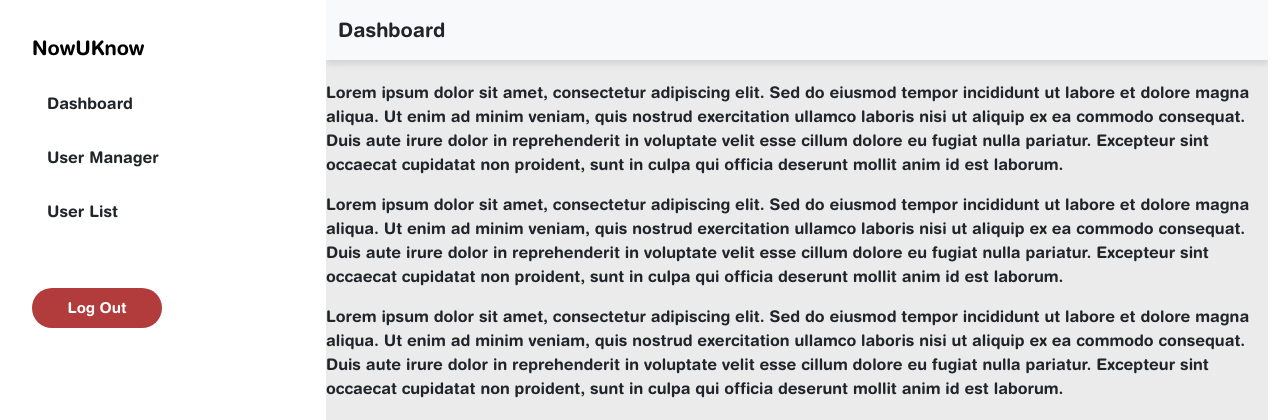
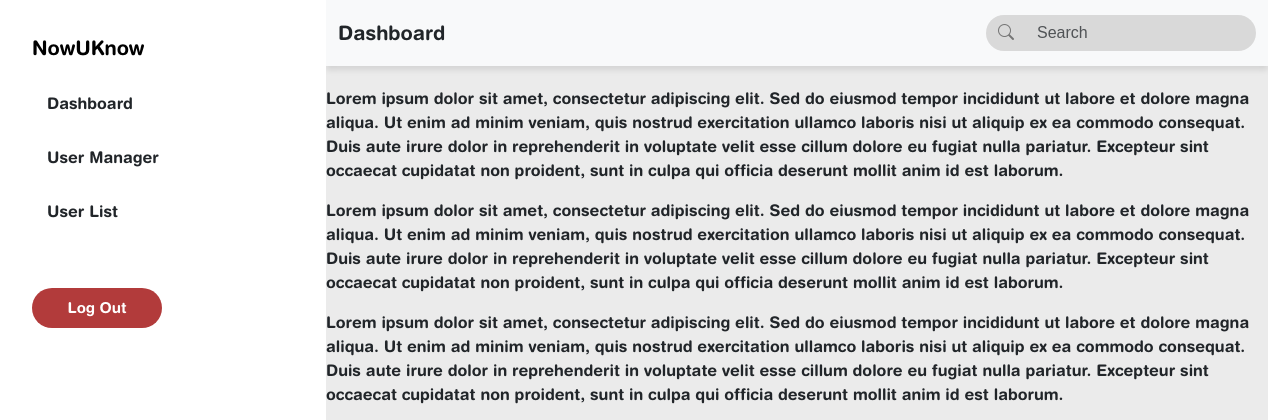
Before and after one commit to G4-NUK/NowUKnow, a PHP site: page /Admin/adminDashBoard.html in a window 1280 px wide. Shown: the top 420 px of the page. Run offline with PHP 8.4, Linux system fonts and the light colour scheme.

Commit message:
Admin Search Bar

```diff
--- a/Admin/adminDashBoard.html
+++ b/Admin/adminDashBoard.html
@@ -1,16 +1,14 @@
 <!DOCTYPE html>
 <html lang="en">
+
 <head>
   <meta charset="UTF-8" />
   <meta name="viewport" content="width=device-width, initial-scale=1.0" />
-    <link
-      href="https://cdn.jsdelivr.net/npm/bootstrap@5.3.0-alpha1/dist/css/bootstrap.min.css"
-      rel="stylesheet"
-    />
+  <link href="https://cdn.jsdelivr.net/npm/bootstrap@5.3.0-alpha1/dist/css/bootstrap.min.css" rel="stylesheet" />
   <link rel="stylesheet" href="styles.css">
+  <link href="https://cdn.jsdelivr.net/npm/bootstrap-icons/font/bootstrap-icons.css" rel="stylesheet" />
   <title>NowUKnow</title>
 </head>
-
 
 <body>
   <div class="container-fluid">
@@ -19,15 +17,8 @@
       <div class="col-md-3 left-column">
         <nav class="navbar navbar-expand-md navbar-light">
           <a class="navbar-brand" href="#">NowUKnow</a>
-            <button
-              class="navbar-toggler"
-              type="button"
-              data-bs-toggle="collapse"
-              data-bs-target="#sidebarNav"
-              aria-controls="sidebarNav"
-              aria-expanded="false"
-              aria-label="Toggle sidebar"
-            >
+          <button class="navbar-toggler" type="button" data-bs-toggle="collapse" data-bs-target="#sidebarNav"
+            aria-controls="sidebarNav" aria-expanded="false" aria-label="Toggle sidebar">
             <span class="navbar-toggler-icon"></span>
           </button>
         </nav>
@@ -35,19 +26,13 @@
           <div class="sidebar">
             <ul>
               <li>
-                  <a href="adminDashBoard.html"
-                    ><span class="nav-title">Dashboard</span></a
-                  >
+                <a href="adminDashBoard.html"><span class="nav-title">Dashboard</span></a>
               </li>
               <li>
-                  <a href="userManager.html"
-                    ><span class="nav-title">User Manager</span></a
-                  >
+                <a href="userManager.html"><span class="nav-title">User Manager</span></a>
               </li>
               <li>
-                  <a href="userList.html"
-                    ><span class="nav-title">User List</span></a
-                  >
+                <a href="userList.html"><span class="nav-title">User List</span></a>
               </li>
             </ul>
           </div>
@@ -59,19 +44,13 @@
         <div class="sidebar d-none d-md-block">
           <ul>
             <li>
-                <a href="adminDashBoard.html"
-                  ><span class="nav-title">Dashboard</span></a
-                >
+              <a href="adminDashBoard.html"><span class="nav-title">Dashboard</span></a>
             </li>
             <li>
-                <a href="userManager.html"
-                  ><span class="nav-title">User Manager</span></a
-                >
+              <a href="userManager.html"><span class="nav-title">User Manager</span></a>
             </li>
             <li>
-                <a href="userList.html"
-                  ><span class="nav-title">User List</span></a
-                >
+              <a href="userList.html"><span class="nav-title">User List</span></a>
             </li>
           </ul>
         </div>
@@ -83,10 +62,19 @@
       <!-- Right Column -->
       <div class="col-md-9 right-column">
         <nav class="custom-navbar">
-            <div class="container-fluid">
+          <div class="container-fluid d-flex align-items-center justify-content-between">
             <span class="nav-title">Dashboard</span>
+            <form class="search-form" role="search">
+              <div class="input-group rounded-search">
+                <span class="input-group-text search-icon">
+                  <i class="bi bi-search"></i>
+                </span>
+                <input type="text" class="form-control search-input" placeholder="Search" aria-label="Search" />
+              </div>
+            </form>
           </div>
         </nav>
+
         <div class="content">
           <p>
             Lorem ipsum dolor sit amet, consectetur adipiscing elit. Sed do
@@ -274,10 +262,9 @@
   </div>
 
   <!-- Bootstrap Script -->
-    <script
-      src="https://cdn.jsdelivr.net/npm/bootstrap@5.3.3/dist/js/bootstrap.bundle.min.js"
+  <script src="https://cdn.jsdelivr.net/npm/bootstrap@5.3.3/dist/js/bootstrap.bundle.min.js"
     integrity="sha384-YvpcrYf0tY3lHB60NNkmXc5s9fDVZLESaAA55NDzOxhy9GkcIdslK1eN7N6jIeHz"
-      crossorigin="anonymous"
-    ></script>
+    crossorigin="anonymous"></script>
 </body>
+
 </html>
--- a/Admin/styles.css
+++ b/Admin/styles.css
@@ -123,3 +123,33 @@
     height: 40px;
     margin-top: 50px;
   }
+
+  .search-form {
+    max-width: 400px;
+  }
+
+  .rounded-search {
+    border-radius: 20px;
+    overflow: hidden;
+    background-color: #D9D9D9;
+    border: none;
+  }
+
+  .search-icon {
+    background-color: transparent;
+    border: none;
+    color: #757575;
+  }
+
+  .search-input {
+    border: none;
+    background-color: transparent;
+    font-size: 1rem;
+    color: #757575;
+    font-family: "Helvetica Rounded", Arial, sans-serif;
+  }
+
+  .search-input:focus {
+    box-shadow: none;
+    outline: none;
+  }
--- a/assets/css/styles.css
+++ b/assets/css/styles.css
@@ -295,6 +295,10 @@ body {
     color: #333;
 }
 
+.middle-column .nav-link.active {
+    border-bottom: 2px solid #007bff;
+    color: #007bff;
+}
 
 @media (max-width: 768px) {
     .middle-column .navbar-nav {
```
Lines whose indentation alone changed are shown as unchanged.
